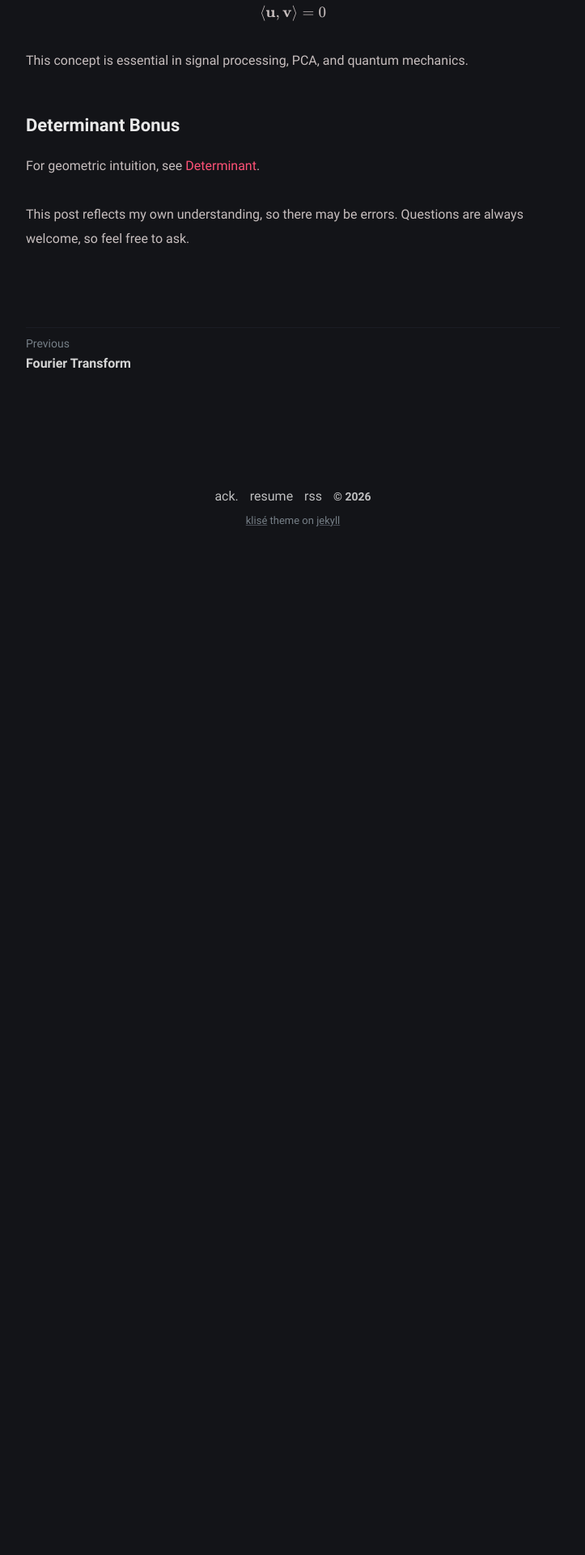
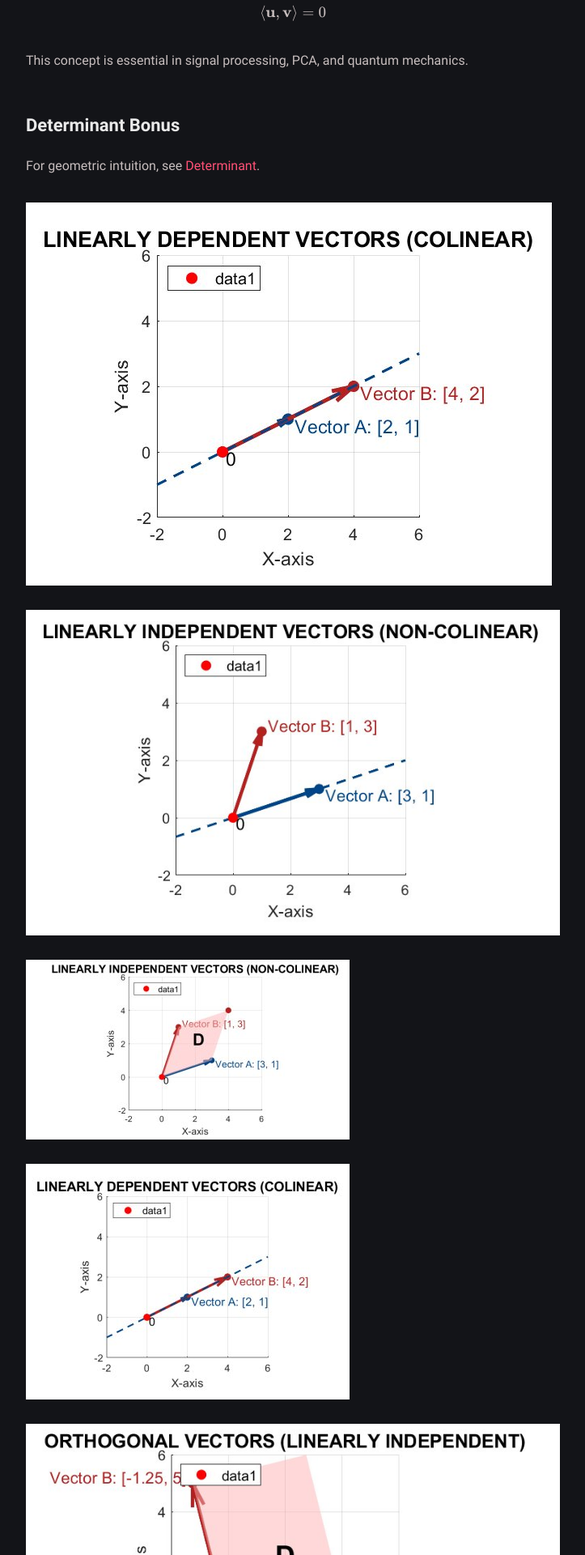
Before and after one commit to Oasisforhaanee/Oasisforhaanee.github.io, a Jekyll site: the page built from _posts/2026-07-26-orthogonality.md, in a window 1280 px wide. Shown: the part 894-2814 px from the top of the page at 81% size, without its empty margins (278-1001 px from the left). Built offline with Jekyll 4.4.1, drawn with Linux system fonts in a browser that asks for light colours; comment, search, counter and statistics services are not loaded; before the commit the page ends 1581 px from its top, so only the background shows below that.

Commit message:
Update images in 2026-07-26-orthogonality.md

```diff
--- a/_posts/2026-07-26-orthogonality.md
+++ b/_posts/2026-07-26-orthogonality.md
@@ -35,4 +35,18 @@ This concept is essential in signal processing, PCA, and quantum mechanics.
 
 For geometric intuition, see [Determinant](https://oasisforhaanee.github.io/2025-11-09-determinant/).
 
+![Diagram](/assets/img/orthogonality_img_01.png)
+
+![Diagram](/assets/img/orthogonality_img_02.png)
+
+![Diagram](/assets/img/orthogonality_img_03.png)
+
+![Diagram](/assets/img/orthogonality_img_04.png)
+
+![Diagram](/assets/img/orthogonality_img_05.png)
+
+![Diagram](/assets/img/orthogonality_img_06.png)
+
+![Diagram](/assets/img/orthogonality_img_07.png)
+
 This post reflects my own understanding, so there may be errors. Questions are always welcome, so feel free to ask.
```
